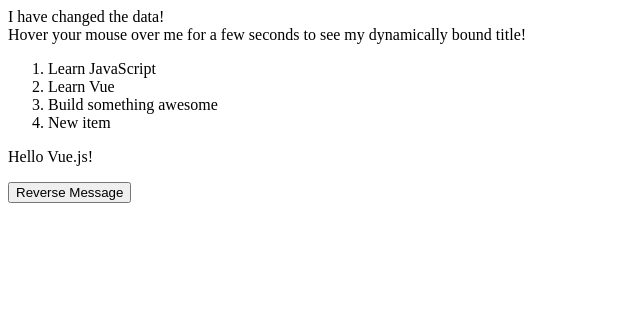
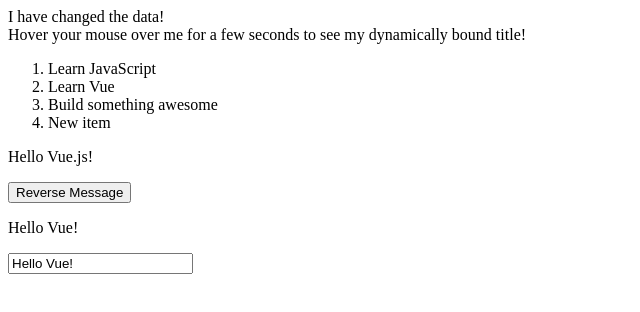
Before and after one commit to Jimbomoso/vue, a plain HTML site: page index.html in a window 1280 px wide. Shown: the whole page, without its empty margins (0-640 px from the left). Drawn offline with nearby package versions, Linux system fonts and the light colour scheme.

Commit message:
Adds app6

```diff
--- a/index.html
+++ b/index.html
@@ -40,6 +40,11 @@
         <button v-on:click='reverseMessage'> Reverse Message </button>
     </div>
 
+    <div id='app-6'>
+        <p> {{ message }} </p>
+        <input v-model='message'>
+    </div>
+
     <script src="index.js" async defer></script>
 </body>
 
--- a/index.js
+++ b/index.js
@@ -47,3 +47,10 @@ const app5 = new Vue ({
         }
     }
 })
+
+const app6 = new Vue ({
+    el: '#app-6',
+    data: {
+        message: 'Hello Vue!'
+    }
+})
```
